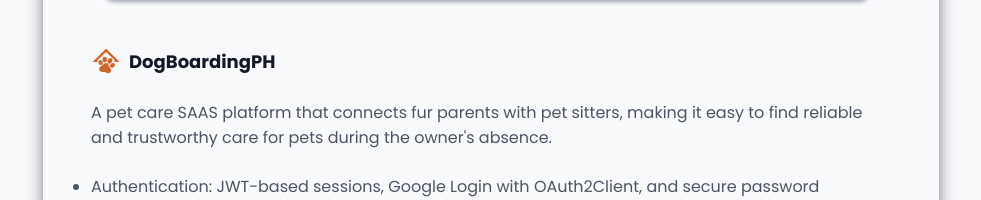
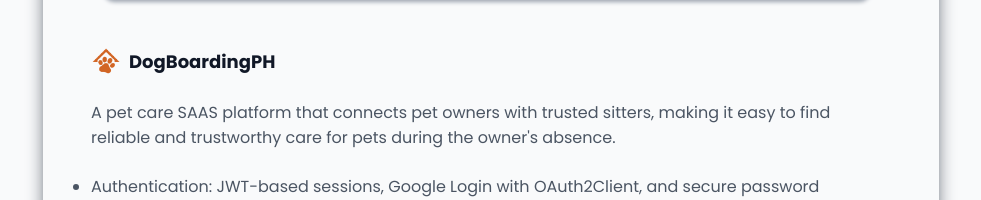
Before and after one commit to thomascansino/thomascansino-portfolio, a React (Vite) app in the folder thomascansino-frontend/: page / in a window 1280 px wide. Shown: the part 2048-2248 px from the top of the page, without its empty margins (149-1130 px from the left). Built offline with nearby package versions, Linux system fonts and the light colour scheme.

Commit message:
feat: modified projects section

```diff
--- a/thomascansino-frontend/src/Projects.jsx
+++ b/thomascansino-frontend/src/Projects.jsx
@@ -12,7 +12,7 @@
         {
             name: 'DogBoardingPH',
             logo: dogBoardingIcon,
-            about: "A pet care SAAS platform that connects fur parents with pet sitters, making it easy to find reliable and trustworthy care for pets during the owner's absence.",
+            about: "A pet care SAAS platform that connects pet owners with trusted sitters, making it easy to find reliable and trustworthy care for pets during the owner's absence.",
             stack: ['React', 'NodeJS', 'ExpressJS', 'Git', 'MongoDB', 'Figma', 'CSS'],
             features: [
                 'Authentication: JWT-based sessions, Google Login with OAuth2Client, and secure password hashing.',
```
